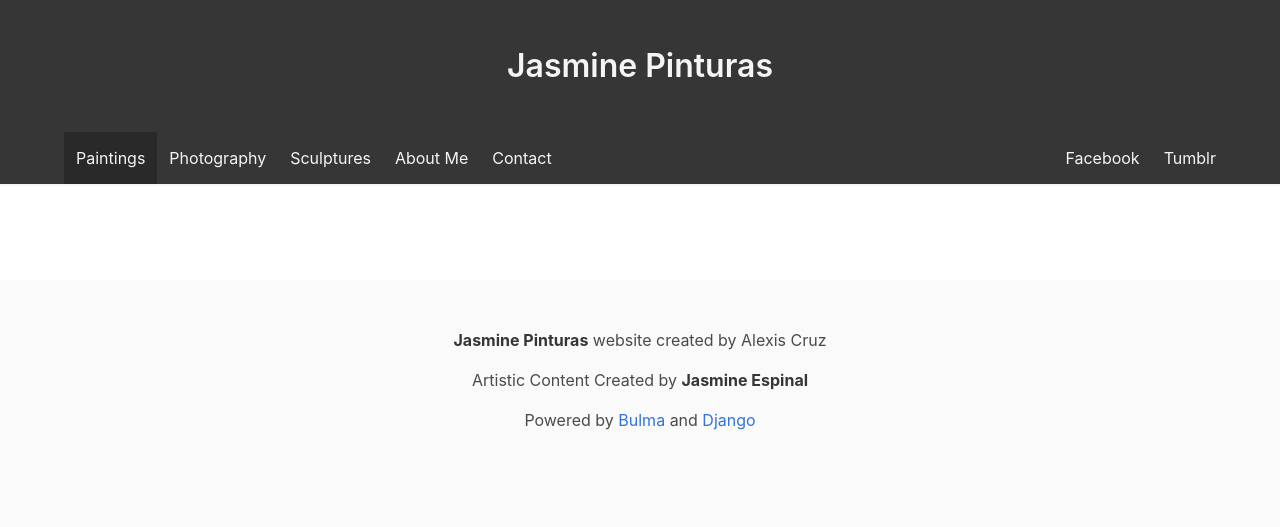
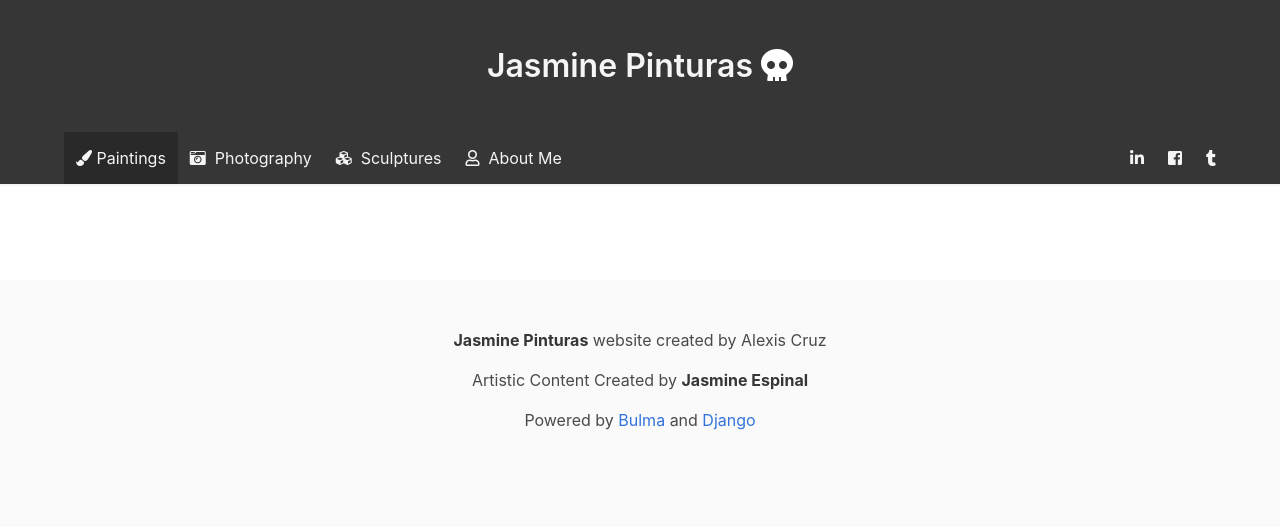
Before and after one commit to CruzNY/art-site, a Django app: page / in a window 1280 px wide. Shown: the top 527 px of the page. Run offline with Django 3.2, Linux system fonts and the light colour scheme; data that the repository does not hold is empty; some libraries are stand-ins or nearby versions.

Commit message:
Created other templates, added respective views and urls

```diff
--- a/gallery/templates/gallery/home.html
+++ b/gallery/templates/gallery/home.html
@@ -4,13 +4,14 @@
   <head>
     <meta charset="UTF-8"/>
     <link rel="stylesheet" href="https://cdnjs.cloudflare.com/ajax/libs/bulma/0.7.1/css/bulma.min.css">
+    <link rel="stylesheet" href="https://use.fontawesome.com/releases/v5.0.13/css/all.css" integrity="sha384-DNOHZ68U8hZfKXOrtjWvjxusGo9WQnrNx2sqG0tfsghAvtVlRW3tvkXWZh58N9jp" crossorigin="anonymous">
     <title>Jasmine Pinturas</title>
   </head>
   <body>
     <section class="hero is-dark has-text-centered">
       <div class="hero-body">
         <div class="container">
-          <h1 class="title">Jasmine Pinturas</h1>
+          <h1 class="title">Jasmine Pinturas&nbsp;<i class="fas fa-skull" style="color:white;"></i></h1>
         </div>
       </div>
     </section>
@@ -23,15 +24,15 @@
 	</div><!-- End of navbar-burger -->
 	<div id="navMenu" class="navbar-menu has-text-centered">
 	  <div class="navbar-start">
-	      <a class="navbar-item is-active" href="">Paintings</a>
-	      <a class="navbar-item" href="">Photography</a>
-	      <a class="navbar-item" href="">Sculptures</a>
-	      <a class="navbar-item" href="">About Me</a>
-	      <a class="navbar-item" href="">Contact</a>
+	    <a class="navbar-item is-active" href="/"><i class="fas fa-paint-brush"></i>&nbsp;Paintings</a>
+	    <a class="navbar-item" href="{% url 'photo' %}"><i class="fas fa-camera-retro"></i>&nbsp; Photography</a>
+	    <a class="navbar-item" href="{% url 'sculp' %}"><i class="fas fa-cubes"></i>&nbsp; Sculptures</a>
+	    <a class="navbar-item" href=""><i class="far fa-user"></i>&nbsp; About Me</a>
 	  </div>
 	  <div class="navbar-end">
-	      <a class="navbar-item" href="http://Github.com/CruzNY">Facebook</a>
-	      <a class="navbar-item" href="https://www.linkedin.com/in/alexis-cruz-nycct/">Tumblr</a>
+	    <a class="navbar-item" href=""><abbr title="LinkedIn"><i class="fab fa-linkedin-in"></i></abbr></a>
+	    <a class="navbar-item" href="http://Github.com/CruzNY"><abbr title="Facebook"><i class="fab fa-facebook-square"></i></abbr></a>
+	    <a class="navbar-item" href="https://www.linkedin.com/in/alexis-cruz-nycct/"><abbr title="tumblr"><i class="fab fa-tumblr"></i></abbr></a>
 	  </div><!-- End of navbar-end -->
 	</div><!-- End of navbar-menu -->
       </div><!-- End of container -->
@@ -41,7 +42,6 @@
 	<table class="table is-centered table is-bordered is-striped is-narrow is-hoverable is-fullwidth">
 	  <tr>
 	    {% for artwork in artworks.all %}
-
 	    <td>
 	      <p>{{ artwork.title }}</p>
               <figure class="image is-128x128">
--- /dev/null
+++ b/gallery/templates/gallery/sculp.html
@@ -0,0 +1 @@
+testing this sculptures page
--- a/gallery/views.py
+++ b/gallery/views.py
@@ -4,3 +4,7 @@ from .models import ArtWork
 def home(request):
     artworks = ArtWork.objects
     return render(request, 'gallery/home.html',{'artworks':artworks})
+def photo(request):
+    return render(request, 'gallery/photography.html')
+def sculp(request):
+    return render(request, 'gallery/sculp.html')
--- a/jasWeb/urls.py
+++ b/jasWeb/urls.py
@@ -20,5 +20,7 @@ from django.conf.urls.static import static
 import gallery.views
 urlpatterns = [
     path('admin/', admin.site.urls),
-    path('',gallery.views.home, name='home')
+    path('',gallery.views.home, name='home'),
+    path('photography/',gallery.views.photo, name='photo'),
+    path('sculptures/',gallery.views.sculp, name='sculp'),
 ] + static(settings.MEDIA_URL, document_root=settings.MEDIA_ROOT)
```
Also changed, not shown: gallery/templates/gallery/photography.html (added, +10 -0 lines). Lines whose indentation alone changed are shown as unchanged.
